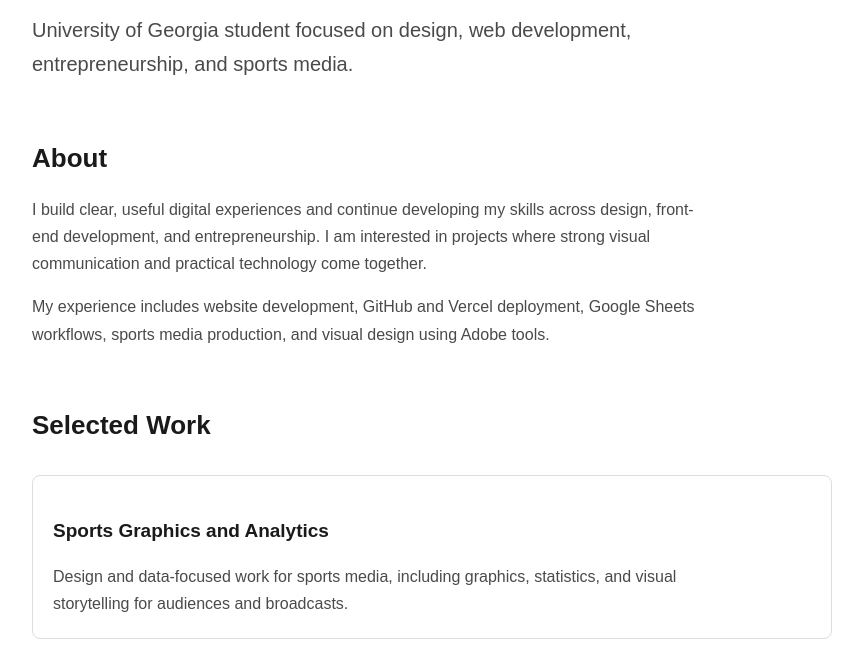
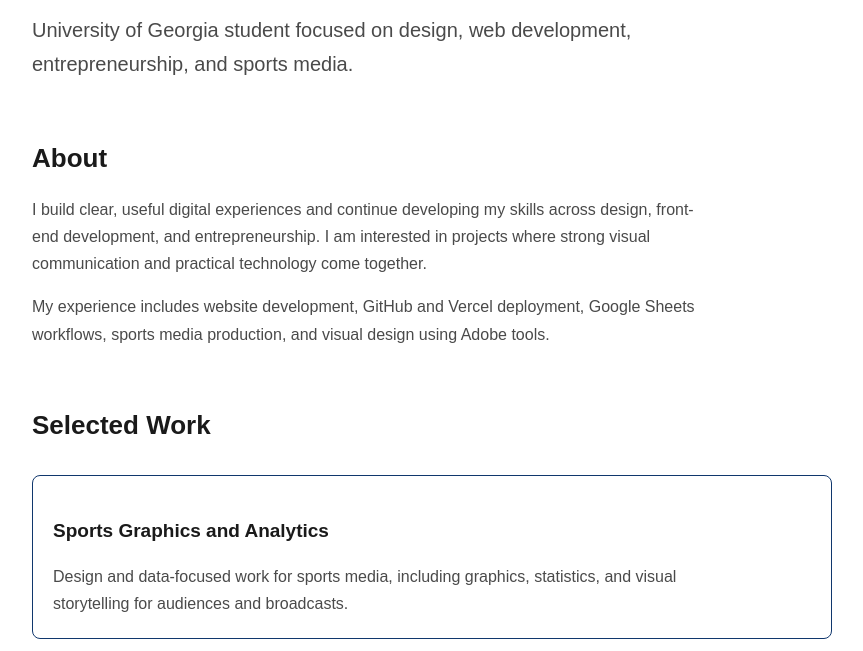
Before and after one commit to driegs17-alt/Personal-Website, a plain HTML site: page index.html in a window 1280 px wide. Shown: the part 149-800 px from the top of the page, without its empty margins (208-1071 px from the left). Drawn offline with Linux system fonts and the light colour scheme.

Commit message:
Update index.html

```diff
--- a/index.html
+++ b/index.html
@@ -58,7 +58,7 @@
     .project {
       margin-top: 28px;
       padding: 20px;
-      border: 1px solid #dddddd;
+      border: 1px solid #10376d;
       border-radius: 8px;
     }
 
```
